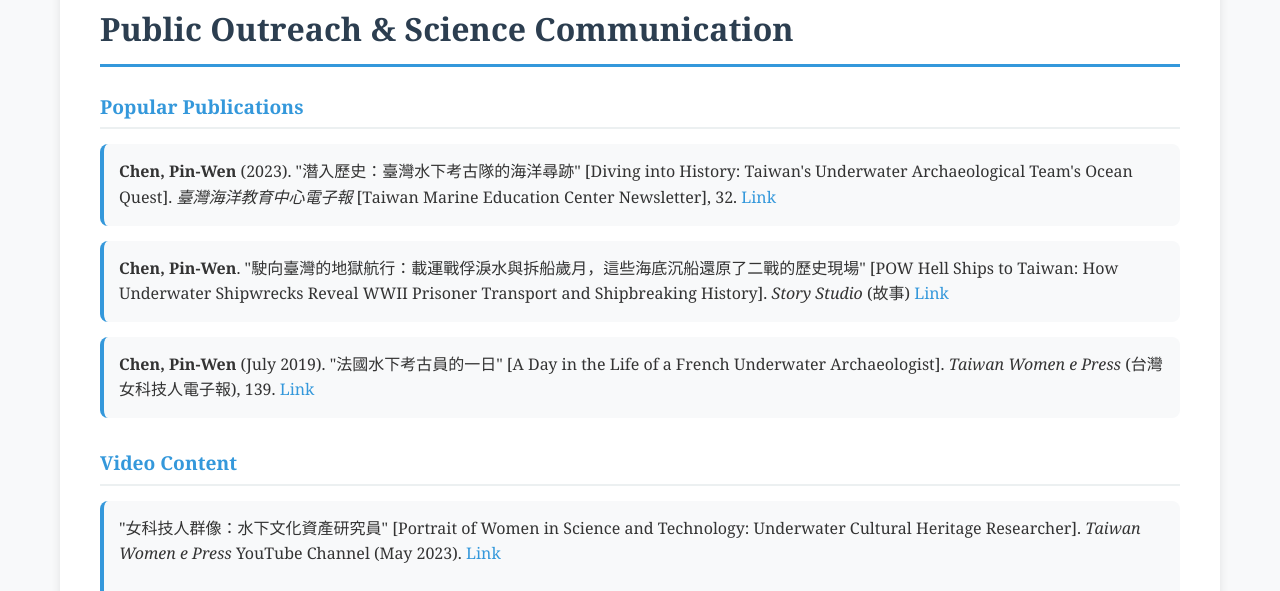
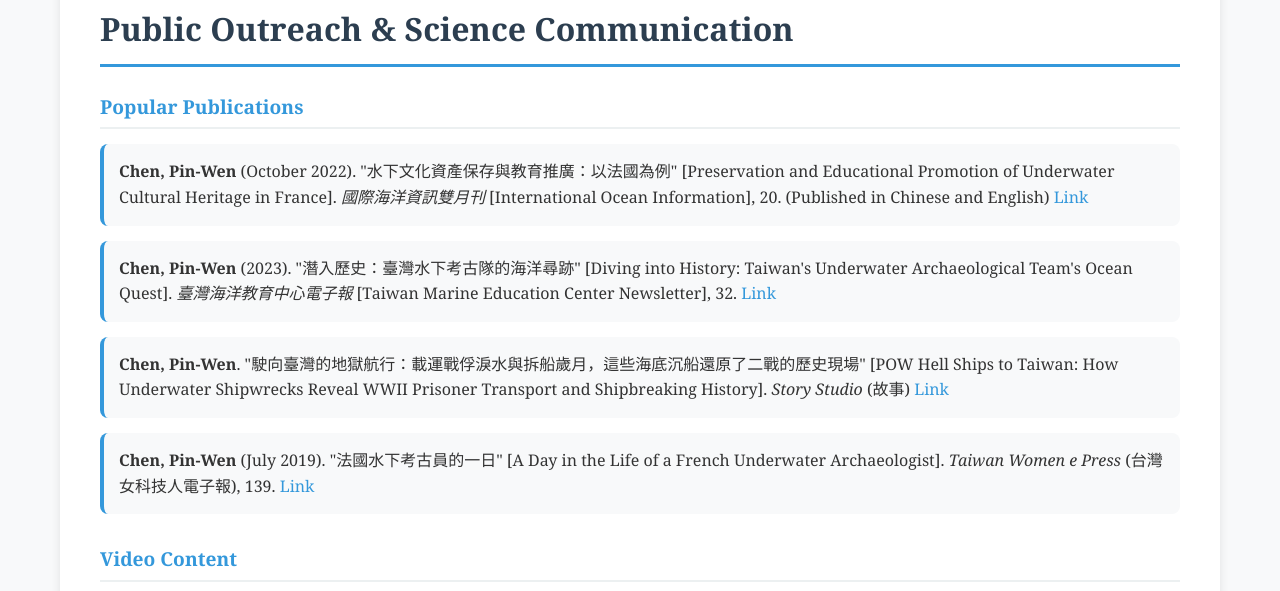
Before and after one commit to pin1007/pwc, a plain HTML site: page media.html in a window 1280 px wide. Shown: the part 782-1373 px from the top of the page. Drawn offline with Linux system fonts and the light colour scheme.

Commit message:
Update media.html

```diff
--- a/media.html
+++ b/media.html
@@ -46,6 +46,10 @@
 
                 <div class="publication-section">
                     <div class="publication-type">Popular Publications</div>
+
+                    <div class="publication-item">
+                        <strong>Chen, Pin-Wen</strong> (October 2022). "水下文化資產保存與教育推廣：以法國為例" [Preservation and Educational Promotion of Underwater Cultural Heritage in France]. <em>國際海洋資訊雙月刊</em> [International Ocean Information], 20. (Published in Chinese and English) <a href="https://www.oac.gov.tw/ebook/20/" target="_blank">Link</a>
+                    </div>
 
                     <div class="publication-item">
                         <strong>Chen, Pin-Wen</strong> (2023). "潛入歷史：臺灣水下考古隊的海洋尋跡" [Diving into History: Taiwan's Underwater Archaeological Team's Ocean Quest]. <em>臺灣海洋教育中心電子報</em> [Taiwan Marine Education Center Newsletter], 32. <a href="https://tmec.ntou.edu.tw/var/file/16/1016/attach/56/pta_53710_1546163_68723.pdf" target="_blank">Link</a>
```
